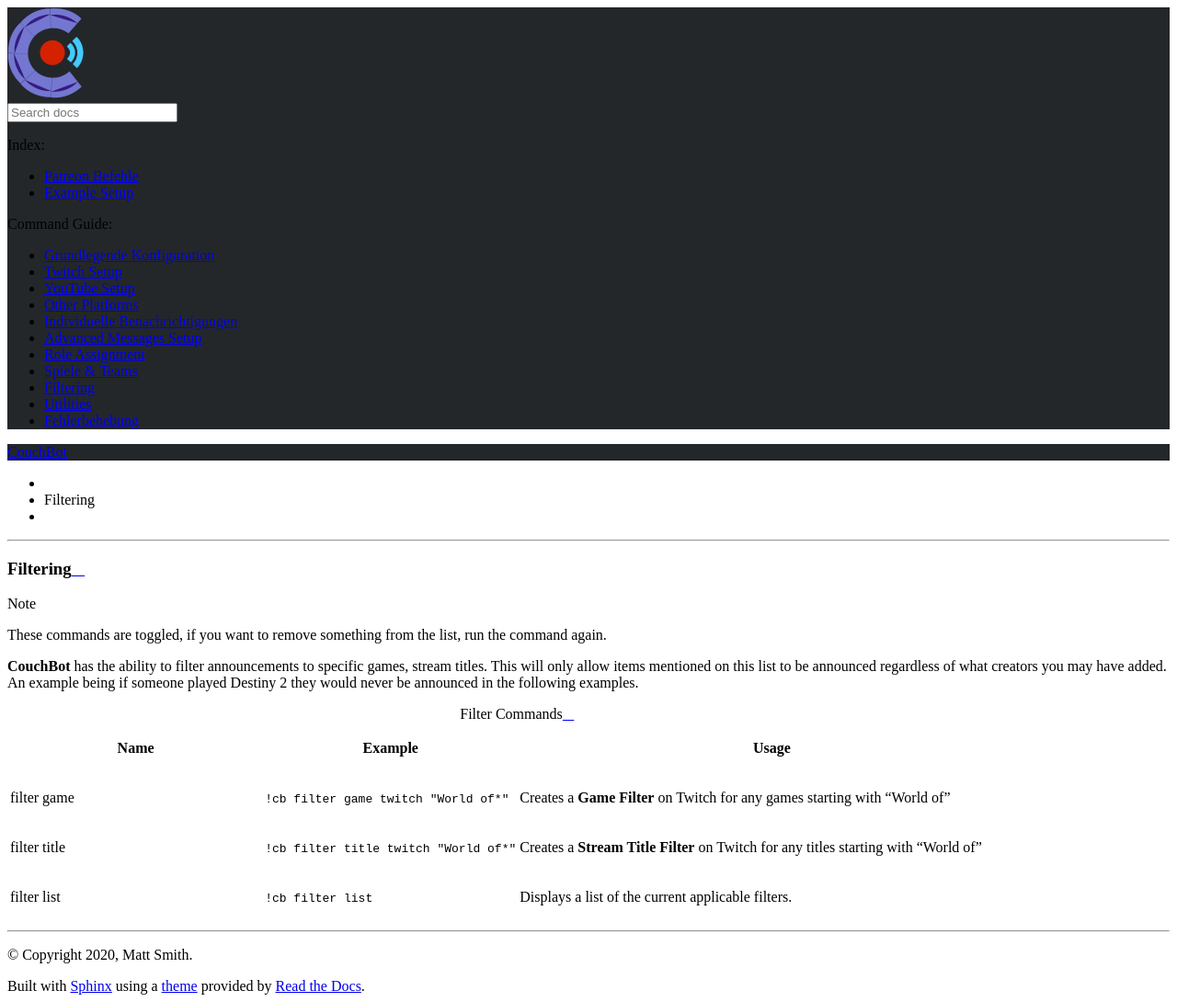
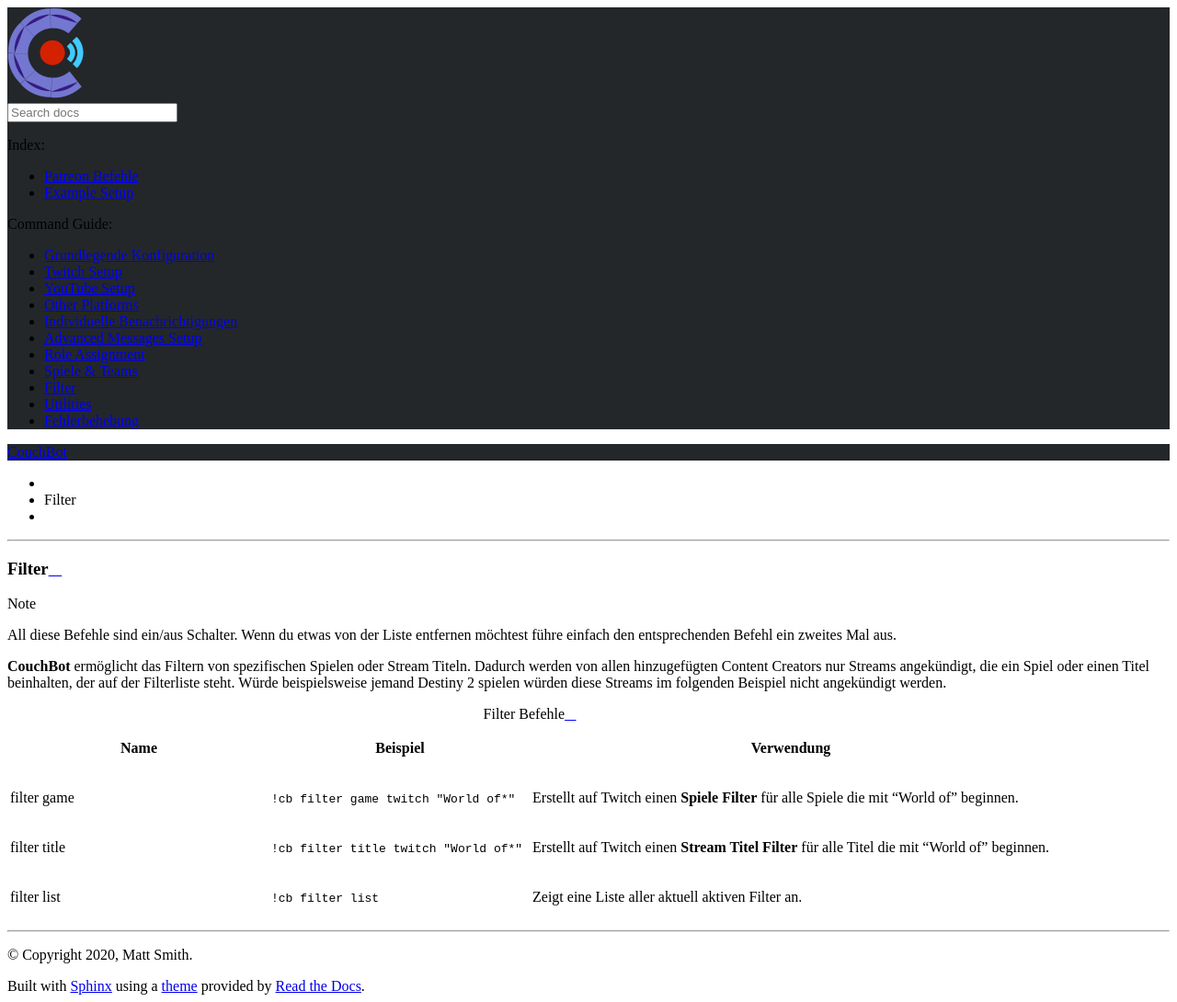
Before and after one commit to MTDCodes/CouchBot.Docs.German, a Sphinx documentation site: the page built from docs/filtering.rst, in a window 1280 px wide. Shown: the whole page at 92% size. Built offline with Sphinx 7.4.7 and the Read the Docs theme 2.0.0, drawn with Linux system fonts in a browser that asks for light colours.

Commit message:
Update filtering.rst

```diff
--- a/docs/filtering.rst
+++ b/docs/filtering.rst
@@ -1,28 +1,28 @@
 .. _filtering:
 
-=========
-Filtering
-=========
+======
+Filter
+======
 
-.. note:: These commands are toggled, if you want to remove something from the list, run the command again.
+.. note:: All diese Befehle sind ein/aus Schalter. Wenn du etwas von der Liste entfernen möchtest führe einfach den entsprechenden Befehl ein zweites Mal aus.
 
-**CouchBot** has the ability to filter announcements to specific games, stream titles.
-This will only allow items mentioned on this list to be announced regardless of what creators you may have added.
-An example being if someone played Destiny 2 they would never be announced in the following examples.
+**CouchBot** ermöglicht das Filtern von spezifischen Spielen oder Stream Titeln.
+Dadurch werden von allen hinzugefügten Content Creators nur Streams angekündigt, die ein Spiel oder einen Titel beinhalten, der auf der Filterliste steht.
+Würde beispielsweise jemand Destiny 2 spielen würden diese Streams im folgenden Beispiel nicht angekündigt werden.
 
-.. list-table:: Filter Commands
+.. list-table:: Filter Befehle
    :widths: 25 25 50
    :header-rows: 1
 
    * - Name
-     - Example
-     - Usage
+     - Beispiel
+     - Verwendung
    * - filter game
      - ``!cb filter game twitch "World of*"``
-     - Creates a **Game Filter** on Twitch for any games starting with "World of"
+     - Erstellt auf Twitch einen **Spiele Filter** für alle Spiele die mit "World of" beginnen.
    * - filter title
      - ``!cb filter title twitch "World of*"``
-     - Creates a **Stream Title Filter** on Twitch for any titles starting with "World of"
+     - Erstellt auf Twitch einen **Stream Titel Filter** für alle Titel die mit "World of" beginnen.
    * - filter list
      - ``!cb filter list``
-     - Displays a list of the current applicable filters.
+     - Zeigt eine Liste aller aktuell aktiven Filter an.
```
